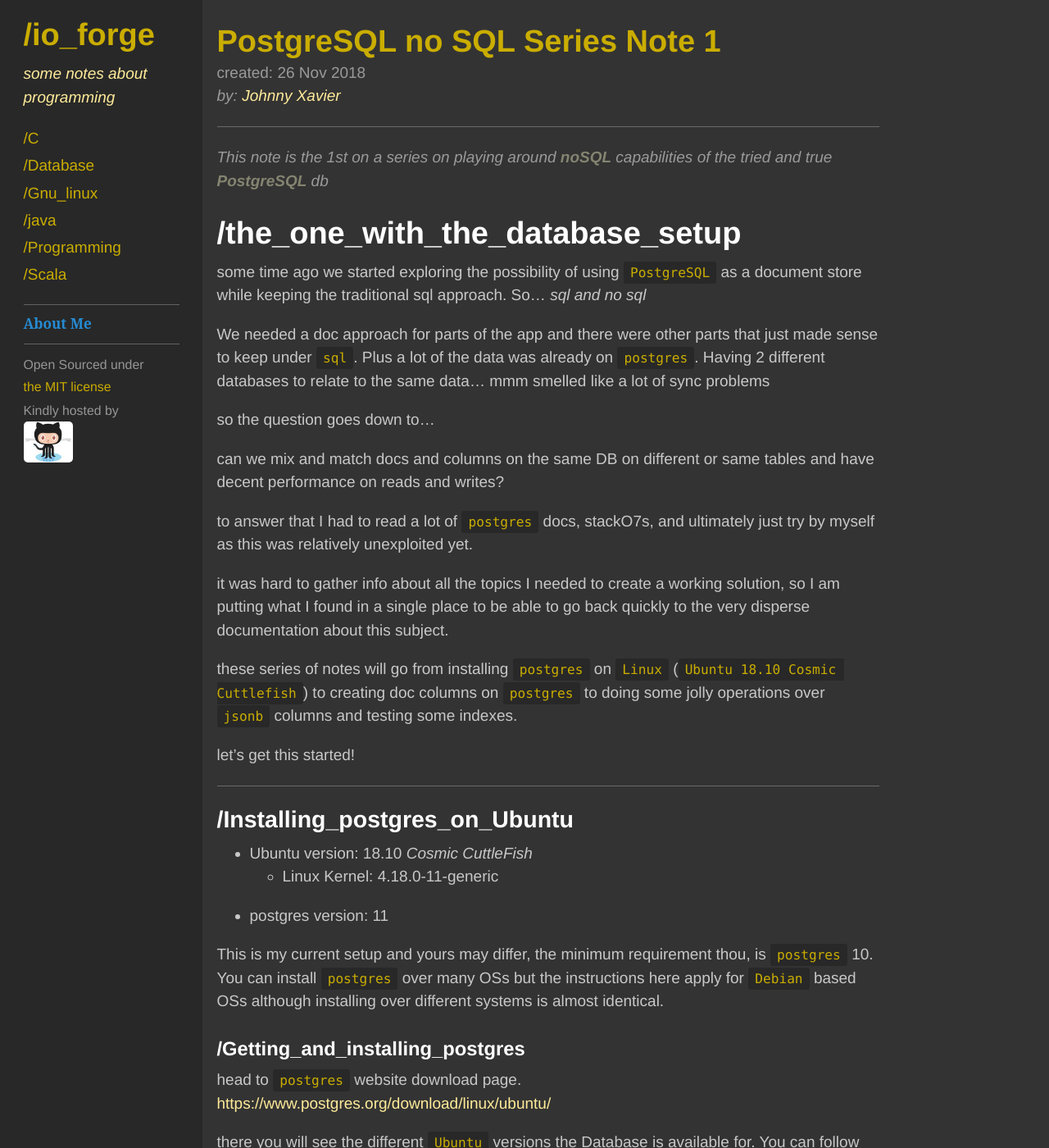
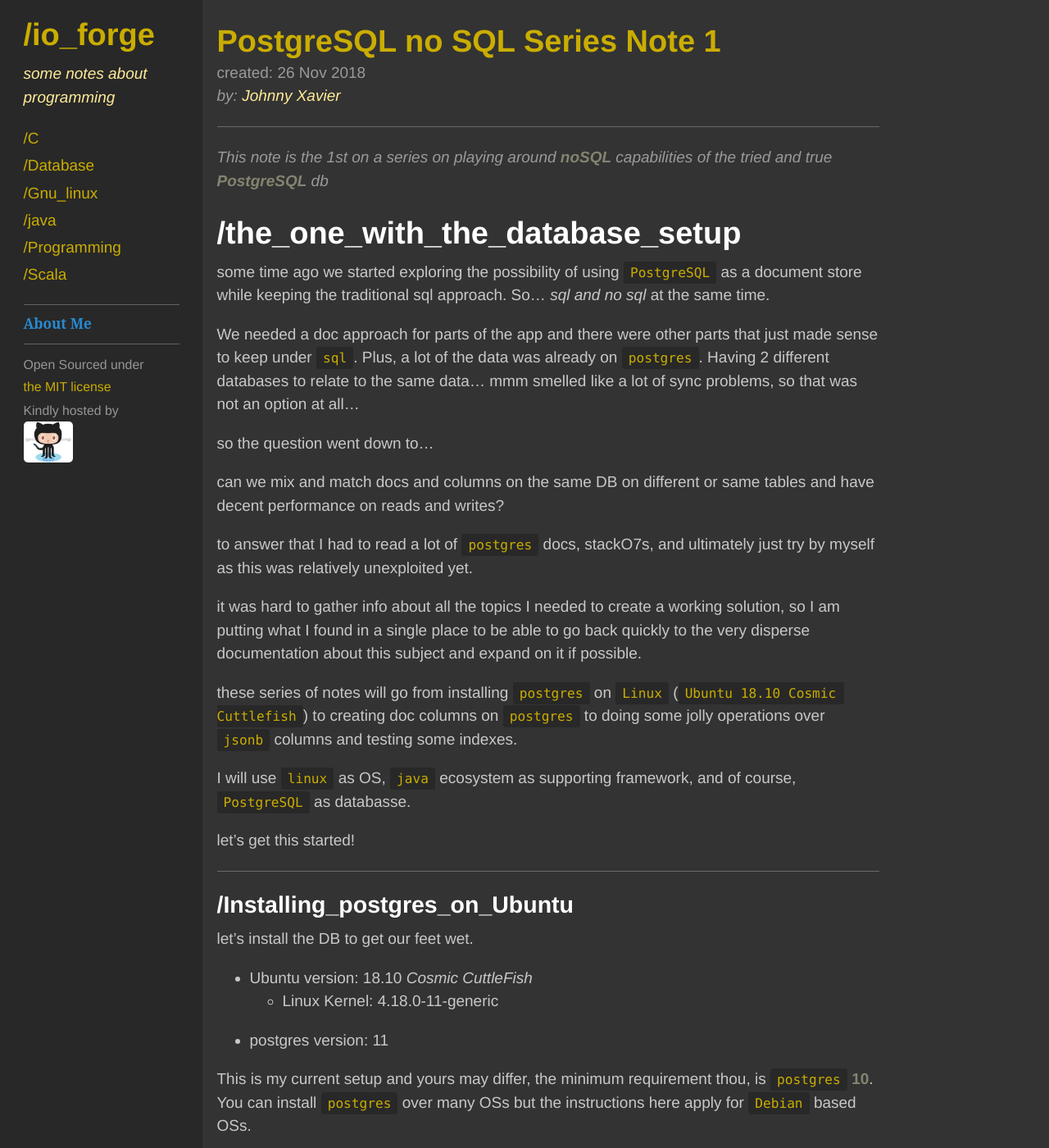
Before and after one commit to JohnnyXavier/johnnyxavier.github.io, a Jekyll site: the page built from _posts/2018-11-26-postgres-nosql-1.md, in a window 1280 px wide and 1400 px high. Shown: the whole window at 82% size. Built offline with Jekyll 4.4.1, drawn with Linux system fonts in a browser that asks for light colours; comment, search, counter and statistics services are not loaded; some of the changed text lies outside the part shown.

```diff
--- a/_posts/2018-11-26-postgres-nosql-1.md
+++ b/_posts/2018-11-26-postgres-nosql-1.md
@@ -10,11 +10,11 @@
 ---
 
 # /the_one_with_the_database_setup
-some time ago we started exploring the possibility of using `PostgreSQL` as a document store while keeping the traditional sql approach. So... *sql and no sql*
+some time ago we started exploring the possibility of using `PostgreSQL` as a document store while keeping the traditional sql approach. So... *sql and no sql* at the same time.
 
-We needed a doc approach for parts of the app and there were other parts that just made sense to keep under  `sql`. Plus a lot of the data was already on `postgres`. Having 2 different databases to relate to the same data... mmm smelled like a lot of sync problems
+We needed a doc approach for parts of the app and there were other parts that just made sense to keep under  `sql`. Plus, a lot of the data was already on `postgres`. Having 2 different databases to relate to the same data... mmm smelled like a lot of sync problems, so that was not an option at all...
 
-so the question goes down to...
+so the question went down to...
 
 can we mix and match docs and columns on the same DB on different or same tables and have decent performance on reads and writes?
 
@@ -22,23 +22,26 @@
 relatively unexploited yet.
 
 it was hard to gather info about all the topics I needed to create a working solution, so I am putting what I found
-in a single place to be able to go back quickly to the very disperse documentation about this subject.
+in a single place to be able to go back quickly to the very disperse documentation about this subject and expand on it if possible.
 
 these series of notes will go from installing `postgres` on `Linux` (`Ubuntu 18.10 Cosmic Cuttlefish`) to creating
 doc columns on `postgres` to doing some jolly operations over `jsonb` columns and testing some indexes.
+
+I will use `linux` as OS, `java` ecosystem as supporting framework, and of course, `PostgreSQL` as databasse.
 
 let's get this started!
 
 ---
 
 ## /Installing_postgres_on_Ubuntu
+let's install the DB to get our feet wet.
+
 * Ubuntu version: 18.10 *Cosmic CuttleFish*
     * Linux Kernel: 4.18.0-11-generic
 * postgres version: 11
 
-This is my current setup and yours may differ, the minimum requirement thou, is `postgres` 10. You can install
-`postgres` over many OSs but the instructions here apply for `Debian` based OSs although installing over
-different systems is almost identical.
+This is my current setup and yours may differ, the minimum requirement thou, is `postgres` <strong>10</strong>.<br>
+You can install `postgres` over many OSs but the instructions here apply for `Debian` based OSs.
 
 ### /Getting_and_installing_postgres
 head to `postgres` website download page.<br>
@@ -70,6 +73,7 @@
 
 ### /configuring_postgres_the_basics
 we will cover here how to access `postgres` from the console and from an IDE.
+
 I personally use `IntelliJ IDEA` and sometimes `DataGrip` both from `jetbrains`, but I will cover an `Eclipse` based
 option called `dBeaver` as it is free and runs everywhere too. I will just cover basic setup as SQL commands are the
 same regardless which IDE you use.
```
Also changed, not shown: _posts/2018-11-01-dell-9560-setup-ubuntu1810.md (+1 -1 lines), public/images/Cuttlefish_Wallpaper_Grey_emboss.png (added).
